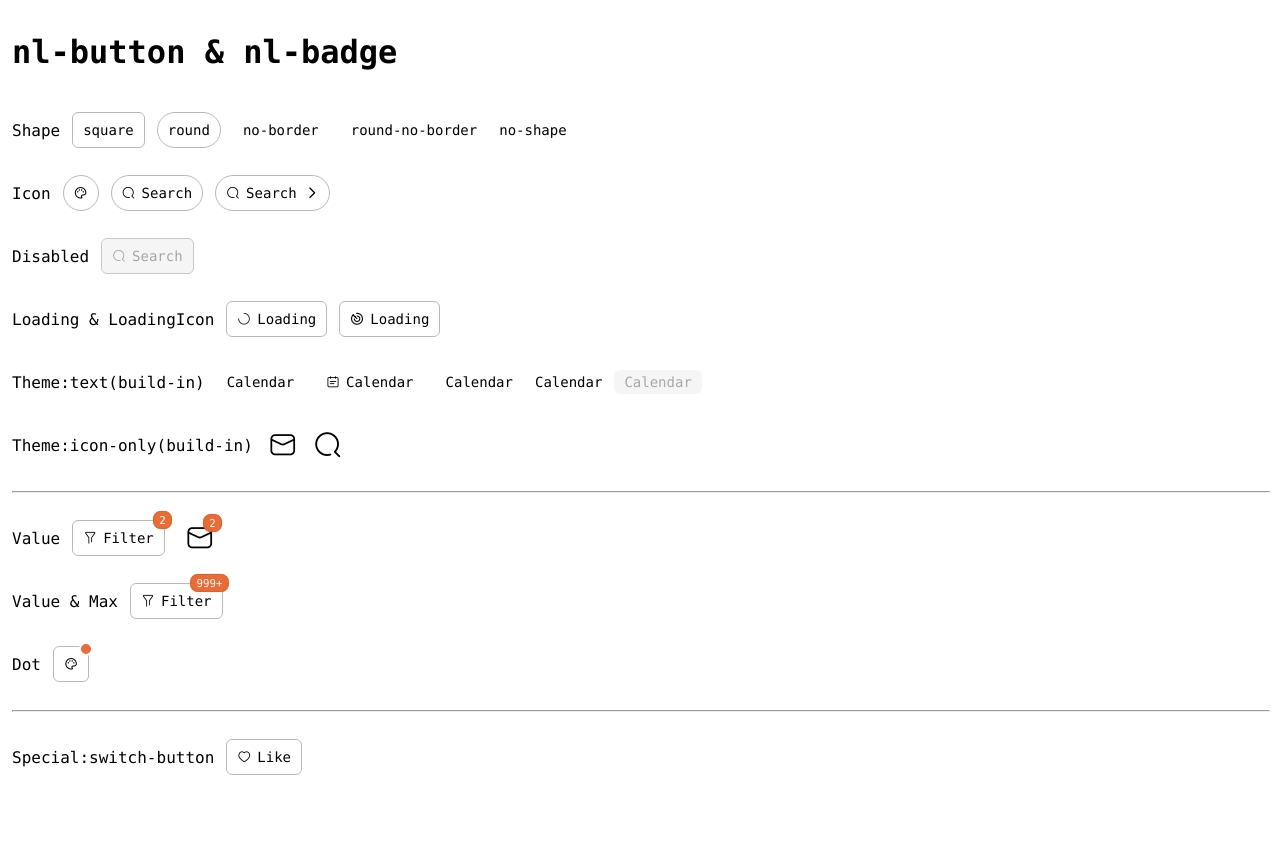
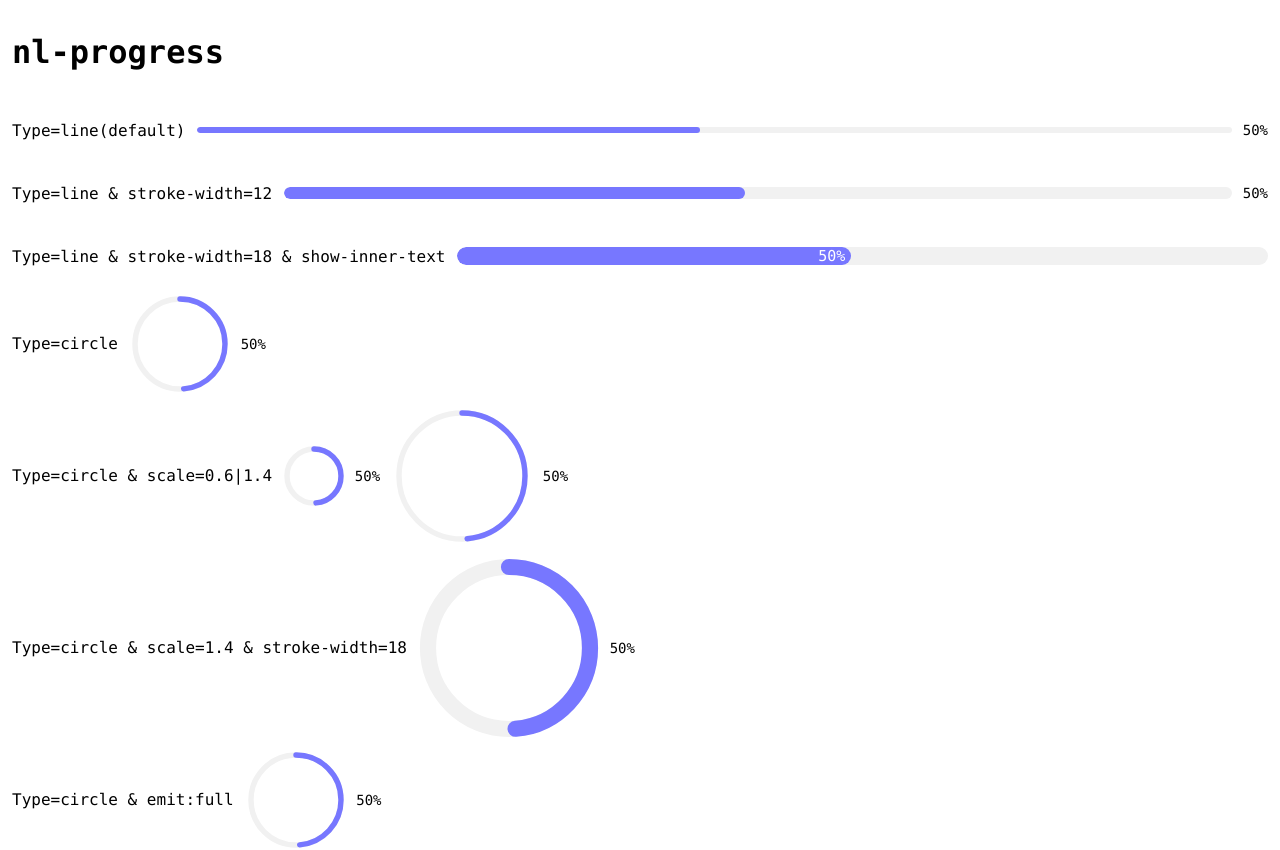
Before and after one commit to Nathan3303/nicelayout.vue, a Vue app: page / in a window 1280 px wide. Before the commit the page ends 800 px from the top, so only its background shows below. Built offline with nearby package versions, Linux system fonts and the light colour scheme.

Commit message:
Component test

```diff
--- a/src/App.vue
+++ b/src/App.vue
@@ -2,8 +2,8 @@
     <div id="app">
         <!-- <nl-input-test /> -->
         <!-- <nl-textarea-test /> -->
-        <nl-button-test />
-        <!-- <nl-progress-test /> -->
+        <!-- <nl-button-test /> -->
+        <nl-progress-test />
         <!-- <nl-avatar-test /> -->
         <!-- <timeline-test /> -->
     </div>
@@ -12,8 +12,8 @@
 <script setup>
 // import NlInputTest from "./views/NlInputTest.vue";
 // import NlTextareaTest from "./views/NlTextareaTest.vue";
-import NlButtonTest from "./views/nl-button-test.vue";
-// import NlProgressTest from "./views/NlProgressTest.vue";
+// import NlButtonTest from "./views/nl-button-test.vue";
+import NlProgressTest from "./views/nl-progress-test.vue";
 // import NlAvatarTest from "./views/nl-avatar-test.vue";
 // import TimelineTest from "./views/TimelineTest.vue";
 </script>
--- a/src/views/nl-progress-test.vue
+++ b/src/views/nl-progress-test.vue
@@ -1,24 +1,41 @@
 <template>
     <div class="nl-progress-test-wrapper">
         <h1>nl-progress</h1>
-        <nl-progress :percentage="percentage" />
-        <nl-progress :percentage="percentage" stroke-width="12px" />
-        <nl-progress :percentage="percentage" stroke-width="18px" show-inner-text />
         <div class="flex">
+            <p>Type=line(default)</p>
+            <nl-progress :percentage="percentage" />
+        </div>
+        <div class="flex">
+            <p>Type=line & stroke-width=12</p>
+            <nl-progress :percentage="percentage" :stroke-width="12" />
+        </div>
+        <div class="flex">
+            <p>Type=line & stroke-width=18 & show-inner-text</p>
+            <nl-progress :percentage="percentage" :stroke-width="18" show-inner-text />
+        </div>
+        <div class="flex">
+            <p>Type=circle</p>
             <nl-progress :percentage="percentage" type="circle" />
-            <nl-progress :percentage="percentage" type="circle" :scale="1.4" stroke-width="12px" />
-            <nl-progress :percentage="percentage" type="circle" :scale="1.8" stroke-width="18px" />
+        </div>
+        <div class="flex">
+            <p>Type=circle & scale=0.6|1.4</p>
+            <nl-progress :percentage="percentage" type="circle" :scale="0.6" />
+            <nl-progress :percentage="percentage" type="circle" :scale="1.4" />
+        </div>
+        <div class="flex">
+            <p>Type=circle & scale=1.4 & stroke-width=18</p>
+            <nl-progress :percentage="percentage" type="circle" :scale="1.8" :stroke-width="18" />
+        </div>
+        <div class="flex">
+            <p>Type=circle & emit:full</p>
+            <nl-progress :percentage="percentage" type="circle" @full="() => console.log('full')" />
         </div>
     </div>
 </template>
 
 <script setup>
 import { ref } from "vue";
-
-/**
- * Import components
- */
-import NlProgress from "../components/NlProgress.vue";
+import NlProgress from "../components/progress/src/progress.vue";
 
 /**
  * Define options
@@ -29,8 +46,7 @@ defineOptions({ name: "NlProgressTest" });
  * Define ref
  */
 const percentage = ref(0);
-
-setInterval(() => (percentage.value = (percentage.value + 1) % 101), 1000);
+setInterval(() => (percentage.value = (percentage.value + 1) % 101), 100);
 </script>
 
 <style scoped>
@@ -43,6 +59,7 @@ setInterval(() => (percentage.value = (percentage.value + 1) % 101), 1000);
 
     & > .flex {
         display: flex;
+        align-items: center;
         gap: 12px;
     }
 }
```
